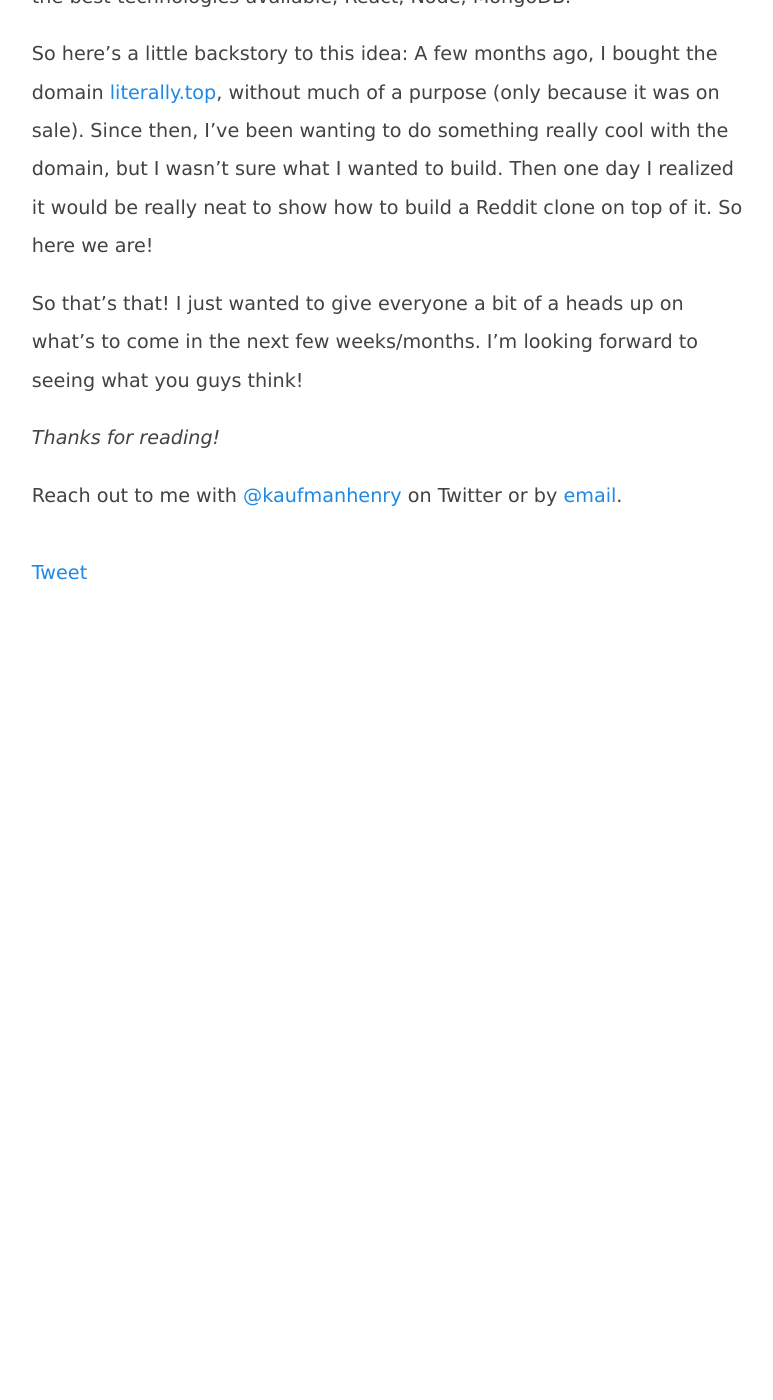
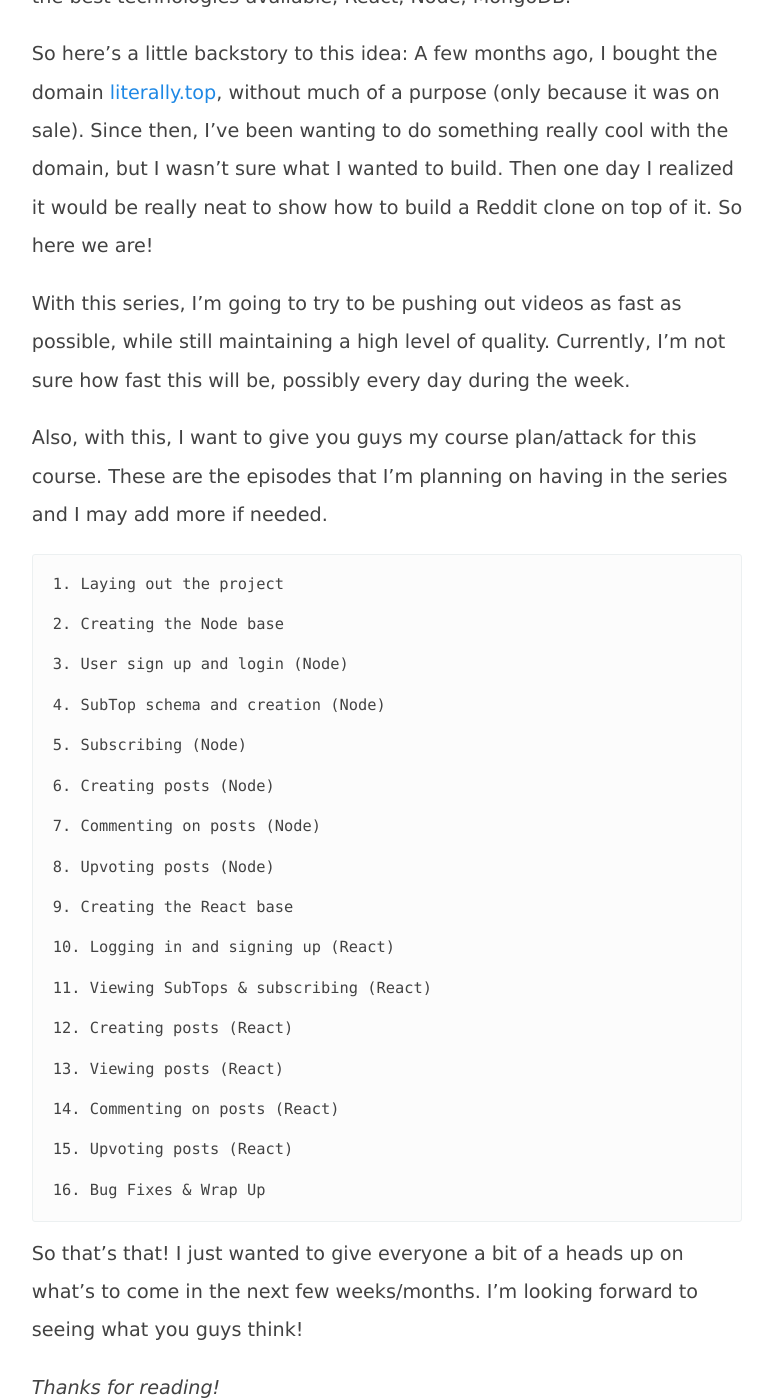
Before and after one commit to hcjk/blog, a Jekyll site: the page built from _posts/2016-05-29-newseries.md, in a window 1280 px wide and 1400 px high, scrolled down 849 px. Shown: the whole window, without its empty margins (253-1026 px from the left). Built offline with Jekyll 4.4.1, drawn with Linux system fonts in a browser that asks for light colours; comment, search, counter and statistics services are not loaded; before the commit the page ends 1479 px from its top, so only the background shows below that.

Commit message:
updated the post a little

````diff
--- a/_posts/2016-05-29-newseries.md
+++ b/_posts/2016-05-29-newseries.md
@@ -16,6 +16,29 @@
 
 So here's a little backstory to this idea: A few months ago, I bought the domain [literally.top](http://literally.top), without much of a purpose (only because it was on sale). Since then, I've been wanting to do something really cool with the domain, but I wasn't sure what I wanted to build. Then one day I realized it would be really neat to show how to build a Reddit clone on top of it. So here we are!
 
+With this series, I'm going to try to be pushing out videos as fast as possible, while still maintaining a high level of quality. Currently, I'm not sure how fast this will be, possibly every day during the week.
+
+Also, with this, I want to give you guys my course plan/attack for this course. These are the episodes that I'm planning on having in the series and I may add more if needed.
+
+```
+1. Laying out the project
+2. Creating the Node base
+3. User sign up and login (Node)
+4. SubTop schema and creation (Node)
+5. Subscribing (Node)
+6. Creating posts (Node)
+7. Commenting on posts (Node)
+8. Upvoting posts (Node)
+9. Creating the React base
+10. Logging in and signing up (React)
+11. Viewing SubTops & subscribing (React)
+12. Creating posts (React)
+13. Viewing posts (React)
+14. Commenting on posts (React)
+15. Upvoting posts (React)
+16. Bug Fixes & Wrap Up
+```
+
 So that's that! I just wanted to give everyone a bit of a heads up on what's to come in the next few weeks/months. I'm looking forward to seeing what you guys think!
 
 *Thanks for reading!*
````
